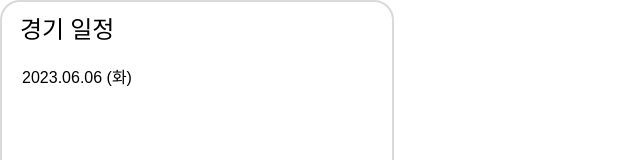
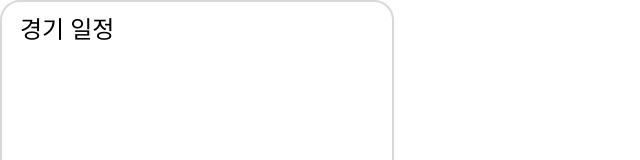
Before and after one commit to ji-silver/FANHANA, a React (Create React App) app: page / in a window 1280 px wide. Shown: the top 160 px of the page, without its empty margins (0-640 px from the left). Built offline with nearby package versions, Linux system fonts and the light colour scheme.

Commit message:
Fix: 충돌 해결

```diff
--- a/src/components/Main/ScheduleBox.tsx
+++ b/src/components/Main/ScheduleBox.tsx
@@ -26,7 +26,6 @@ const ScheduleBox = () => {
     <>
       <ScheduleContainer>
         <div className={styles.title}>경기 일정</div>
-        <DatePickerBox purpose="main" handeleSelect={handeleSelect} />
       </ScheduleContainer>
     </>
   );
--- a/src/components/common/DatePickerBox/DatePickerBox.tsx
+++ b/src/components/common/DatePickerBox/DatePickerBox.tsx
@@ -9,12 +9,17 @@ import "../../../styles/DatePickerBox.scss";
 import CalendarIcon from "./CalendarIcon";
 
 interface Props {
-  selectedDate?: Date | null;
-  setSelectedDate?: Dispatch<SetStateAction<Date | null>>;
+  selectedDate: Date;
+  setSelectedDate: Dispatch<SetStateAction<Date>>;
   value?: string;
   onClick?: () => void;
   purpose: "main" | "schedule";
-  handeleSelect?: any;
+}
+
+interface CustomInputProps {
+  value?: string;
+  onClick?: () => void;
+  purpose: string;
 }
 
 const getDayOfWeek = (date: any) => {
@@ -31,13 +36,6 @@ const getDayOfWeek = (date: any) => {
   return dayOfWeek;
 };
 
-const DatePickerBox: React.FC<Props> = ({ purpose, handeleSelect }) => {
-  const [selectedDate, setSelectedDate] = useState<Date | null>(new Date());
-
-  const YEARS = Array.from(
-    { length: getYear(new Date()) + 1 - 2000 },
-    (_, i) => getYear(new Date()) - i
-  );
 const MONTHS: ReadonlyArray<string> = [
   "January",
   "February",
@@ -53,20 +51,27 @@ const DatePickerBox: React.FC<Props> = ({ purpose, handeleSelect }) => {
   "December",
 ];
 
-  const CustomInput: React.FC<Props> = forwardRef(
+const DatePickerBox: React.FC<Props> = ({
+  purpose,
+  setSelectedDate,
+  selectedDate,
+}) => {
+  const YEARS = Array.from(
+    { length: getYear(new Date()) + 1 - 2000 },
+    (_, i) => getYear(new Date()) - i
+  );
+
+  const CustomInput: React.FC<CustomInputProps> = forwardRef(
     ({ value, onClick, purpose }, ref) =>
       purpose === "main" ? (
         <MainInput onClick={onClick}>{value}</MainInput>
       ) : (
         <ScheduleInput onClick={onClick}>
+          {value}
           <CalendarIcon />
-          {value}
         </ScheduleInput>
       )
   );
-
-  handeleSelect(selectedDate);
-
   return (
     <DatePicker
       customInput={<CustomInput purpose={purpose} />}
@@ -76,9 +81,8 @@ const DatePickerBox: React.FC<Props> = ({ purpose, handeleSelect }) => {
           : "yyyy.MM"
       }
       selected={selectedDate}
-      onChange={(date) => setSelectedDate(date)}
+      onChange={(date: Date) => setSelectedDate(date)}
       minDate={new Date("2000-01-01")}
-      maxDate={new Date()}
       shouldCloseOnSelect
       yearDropdownItemNumber={100}
       calendarClassName={styles.calenderWrapper}
@@ -151,6 +155,7 @@ const ScheduleInput = styled.button`
   width: 210px;
   font-size: 40px;
   margin: 5px;
+  align-items: center;
 `;
 
 export default DatePickerBox;
```
Lines whose indentation alone changed are shown as unchanged.
